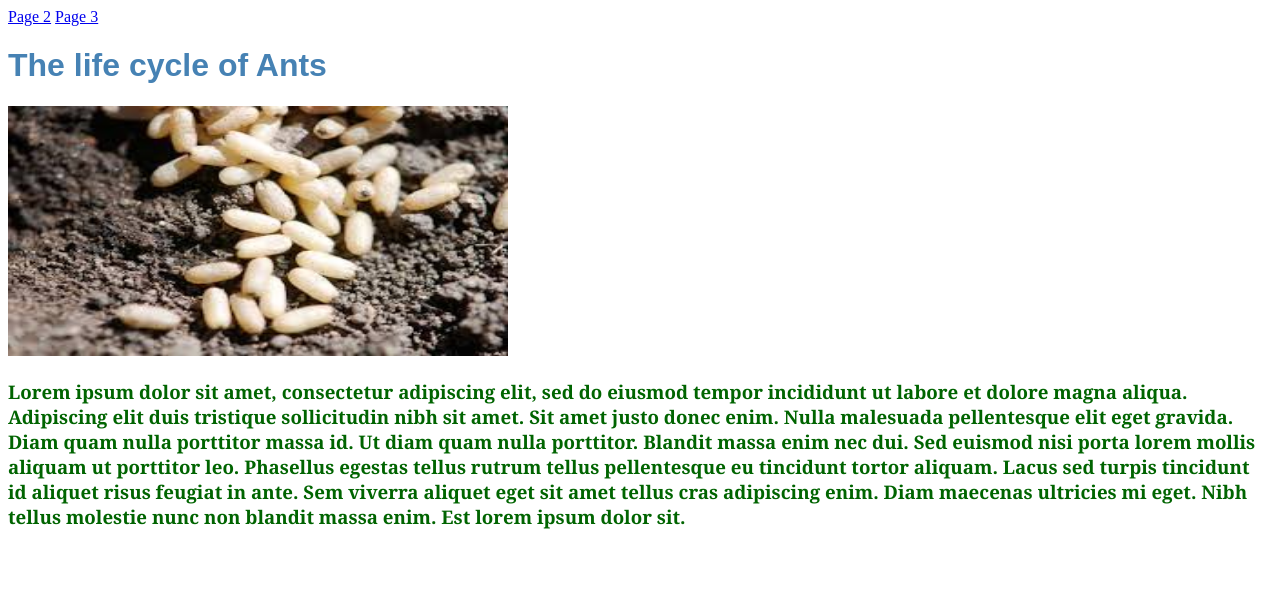
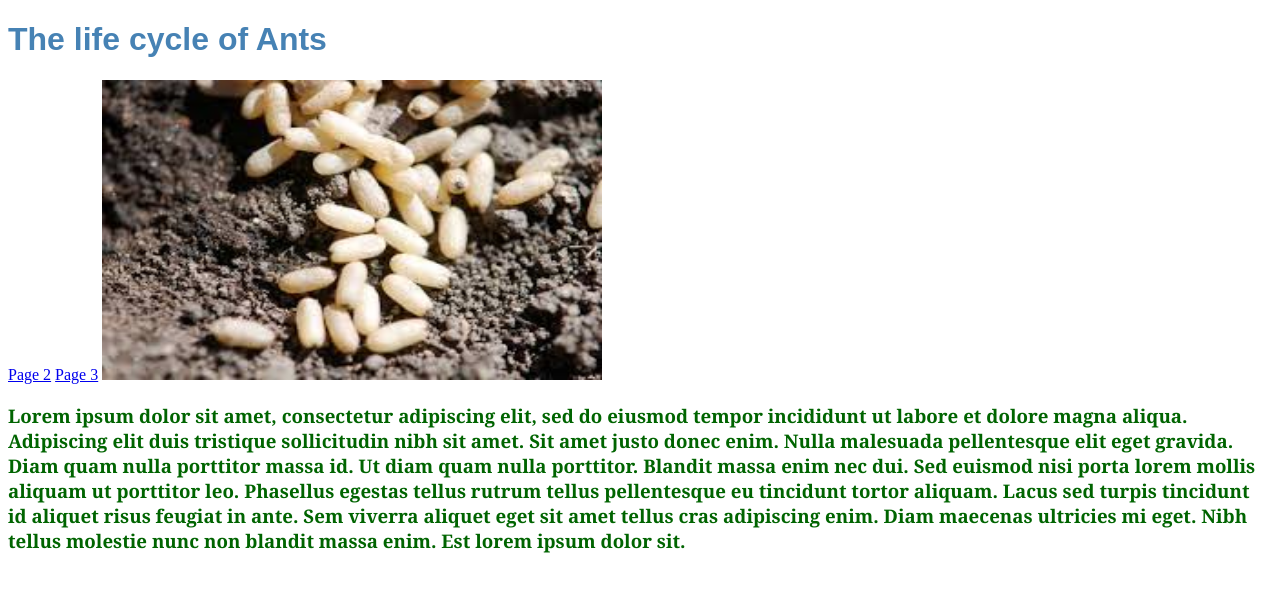
Before and after one commit to sjdjfkdsadiufhsiduhirei/alks23, a plain HTML site: page index.html in a window 1280 px wide. Drawn offline with Linux system fonts and the light colour scheme.

Commit message:
Added header

```diff
--- a/index.html
+++ b/index.html
@@ -10,14 +10,18 @@
     href="sadboh.css"/>
 
 </head>
+<body>
+    <header>
+        <h1>
+
+            The life cycle of Ants
+        </h1>
+    </header>
 <a href="untitled-2.html">Page 2</a>
 <a href="Untitled-3.html">Page 3</a>
 
-<h1>
 
-    The life cycle of Ants
-</h1>
-<img src="eg.jpg" alt="ant eggs" width=500 height="250">
+<img src="eg.jpg" alt="ant eggs" width=500 height="300">
 <h3>
      Lorem ipsum dolor sit amet, consectetur adipiscing elit, sed do eiusmod tempor incididunt ut labore et dolore magna aliqua.
      Adipiscing elit duis tristique sollicitudin nibh sit amet. Sit amet justo donec enim.
@@ -27,3 +31,4 @@
      Lacus sed turpis tincidunt id aliquet risus feugiat in ante. Sem viverra aliquet eget sit amet tellus cras adipiscing enim.
      Diam maecenas ultricies mi eget. Nibh tellus molestie nunc non blandit massa enim. Est lorem ipsum dolor sit.
 </h3>
+</body>
```
